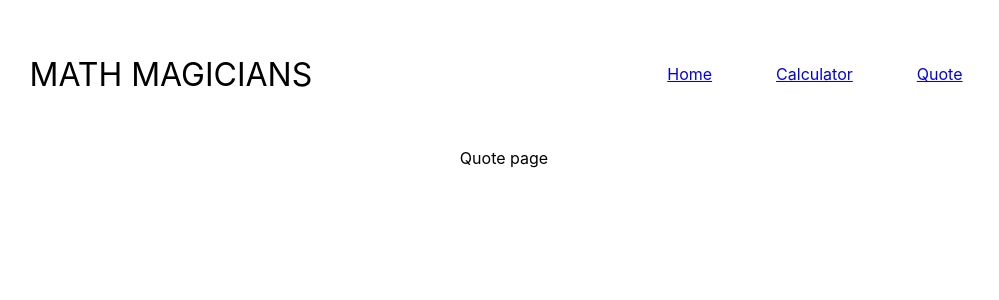
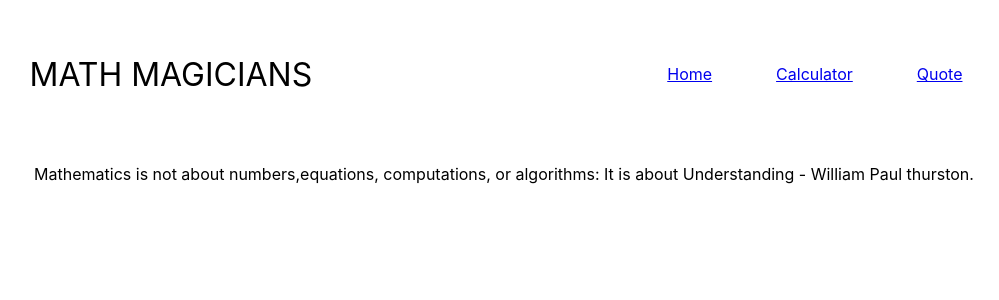
Before and after one commit to billionsjoel/math-magicians, a React (Create React App) app: page /quote in a window 1280 px wide. Shown: the top 300 px of the page, without its empty margins (136-1135 px from the left). Built offline with nearby package versions, Linux system fonts and the light colour scheme.

Commit message:
Add paragraph to quote page

```diff
--- a/src/pages/quote.jsx
+++ b/src/pages/quote.jsx
@@ -2,7 +2,14 @@
 /* eslint-disable indent */
 
 function Quote() {
-	return <div>Quote page</div>;
+	return (
+  <div>
+    <p>
+      Mathematics is not about numbers,equations, computations, or algorithms:
+      It is about Understanding - William Paul thurston.
+    </p>
+  </div>
+	);
 }
 
 export default Quote;
```
